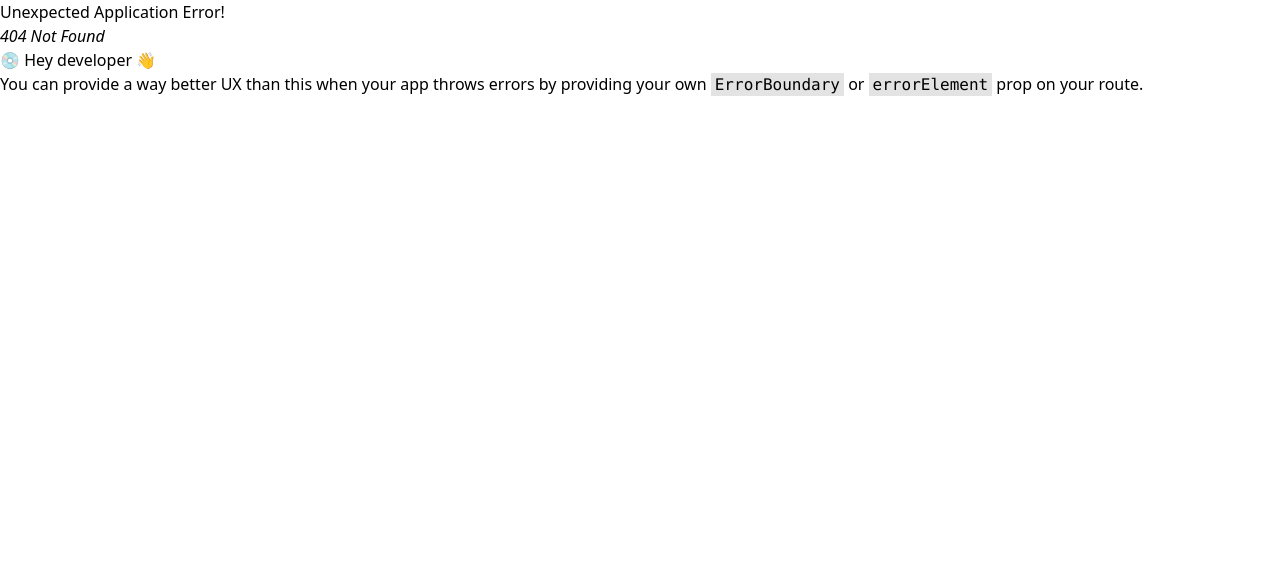
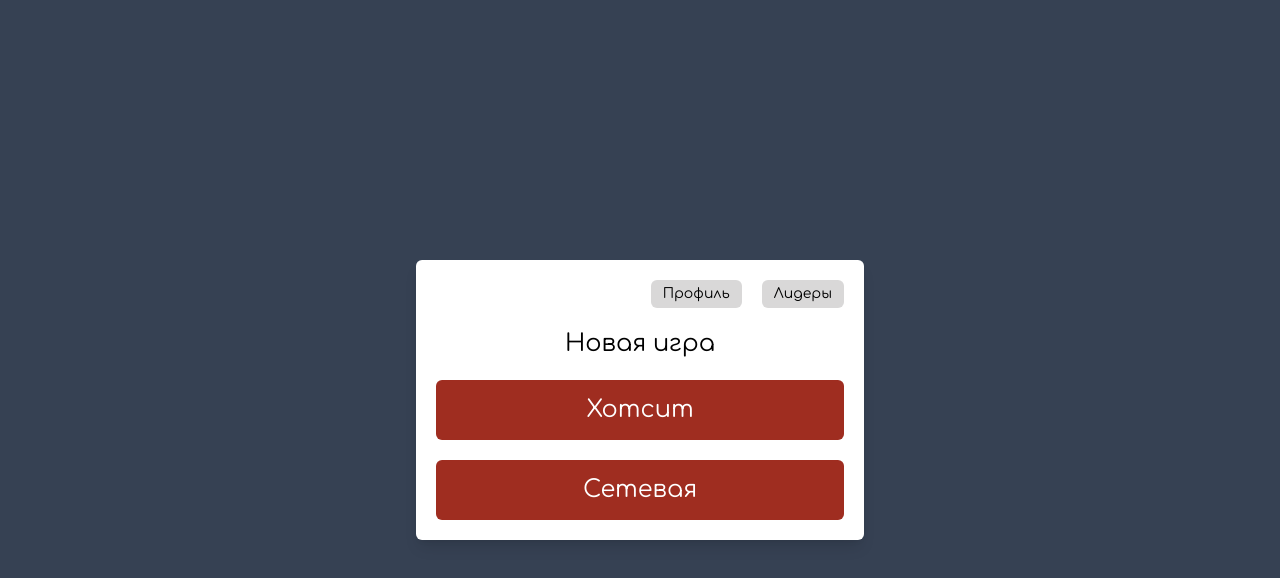
Before and after one commit to SashaErkhov/TicTacToe_Web, a React (Vite) app in the folder frontend/: page /new in a window 1280 px wide. Before the commit this address had no page. Shown: the top 578 px of the page. Built offline with nearby package versions, Linux system fonts and the light colour scheme.

Commit message:
add page for creating games

```diff
--- /dev/null
+++ b/frontend/src/New.tsx
@@ -0,0 +1,34 @@
+function New() {
+    return (
+        <div className="main-page">
+            <div className="w-md h-md rounded-md bg-white shadow-lg flex flex-col gap-5 py-5 px-5">
+
+                {/* Верхняя панель */}
+                <div className="w-full flex justify-end gap-5">
+                    <button className="bg-[#D9D8D8] hover:bg-[#bdbcbc] text-sm px-3 py-1 rounded-md">
+                        Профиль
+                    </button>
+                    <button className="bg-[#D9D8D8] hover:bg-[#bdbcbc] text-sm px-3 py-1 rounded-md">
+                        Лидеры
+                    </button>
+                </div>
+
+                {/* Заголовок */}
+                <div className="text-2xl text-center">
+                    Новая игра
+                </div>
+
+                {/* Основные кнопки */}
+                <button className="text-white text-2xl w-full h-[60px] rounded-md bg-[#9F2D20] hover:bg-[#47140e] flex items-center justify-center">
+                    Хотсит
+                </button>
+
+                <button className="text-white text-2xl w-full h-[60px] rounded-md bg-[#9F2D20] hover:bg-[#47140e] flex items-center justify-center">
+                    Сетевая
+                </button>
+            </div>
+        </div>
+    );
+}
+
+export default New;
--- a/frontend/src/main.tsx
+++ b/frontend/src/main.tsx
@@ -5,11 +5,13 @@ import { RouterProvider, createBrowserRouter } from "react-router-dom"
 import Start from './Start.tsx'
 import Login from './Login.tsx'
 import Register from "./Register.tsx";
+import New from "./New.tsx";
 
 const router = createBrowserRouter([
     { path: "/", element: <Start /> },
     { path: "/login", element: <Login /> },
-    { path: "/register", element: <Register /> }
+    { path: "/register", element: <Register /> },
+    { path: "/new", element: <New /> }
 ])
 
 createRoot(document.getElementById("root")!).render(
```
